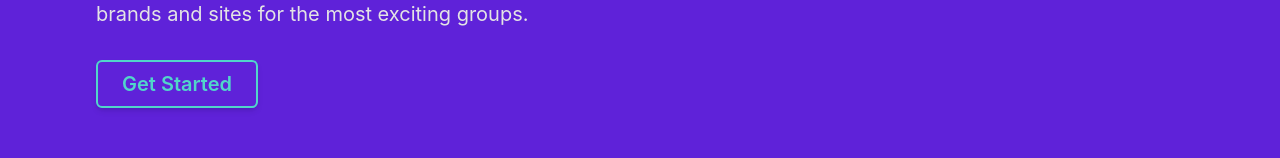
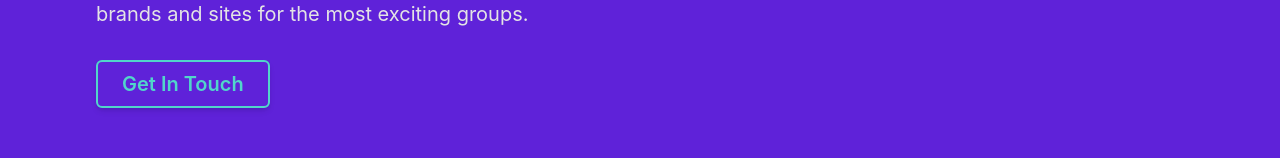
Before and after one commit to dobbe2/portfolio-2023, a React (Create React App) app: page / in a window 1280 px wide. Shown: the part 412-570 px from the top of the page. Built offline with nearby package versions, Linux system fonts and the light colour scheme.

Commit message:
Fixed transparent background on navbar by adding padding to hero

```diff
--- a/src/components/ui/Hero.jsx
+++ b/src/components/ui/Hero.jsx
@@ -3,14 +3,14 @@ import Button from "../Button";
 
 export default function Hero() {
     return (
-        <div className="w-full py-16 px-6 md:px-24 md:p-24  bg-purple-heart h-full">
+        <div className="w-full pb-16 px-6 md:px-24 md:p-24  bg-purple-heart h-full pt-64 -mt-44 md:pt-72 md:-mt-48">
             <div className="flex flex-col items-start justify-center">
                 <p className="text-xl text-viking font-semibold ">Hi, my name is</p>
                 <h1 className="text-6xl font-bold text-white my-4">James Dobbe</h1>
                 <h1 className="text-6xl text-mercury">I am a front end developer.</h1>
                 <p className="text-xl text-mercury my-4">I design and build custom websites for cool people, just like you! I am currently working as a freelancer, designing brands and sites for the most exciting groups.</p>
                 <div className="my-4 pb-4">
-                    <Button label="Get Started" size="text-xl"/>
+                    <Button label="Get In Touch" size="text-xl"/>
                     {/* <button className="px-6 py-2 text-center text-xl text-viking font-semibold border-2 border-viking rounded-md shadow-md hover:bg-viking-tint transition hover:ease-in-out">
                         Get started
                     </button> */}
```
